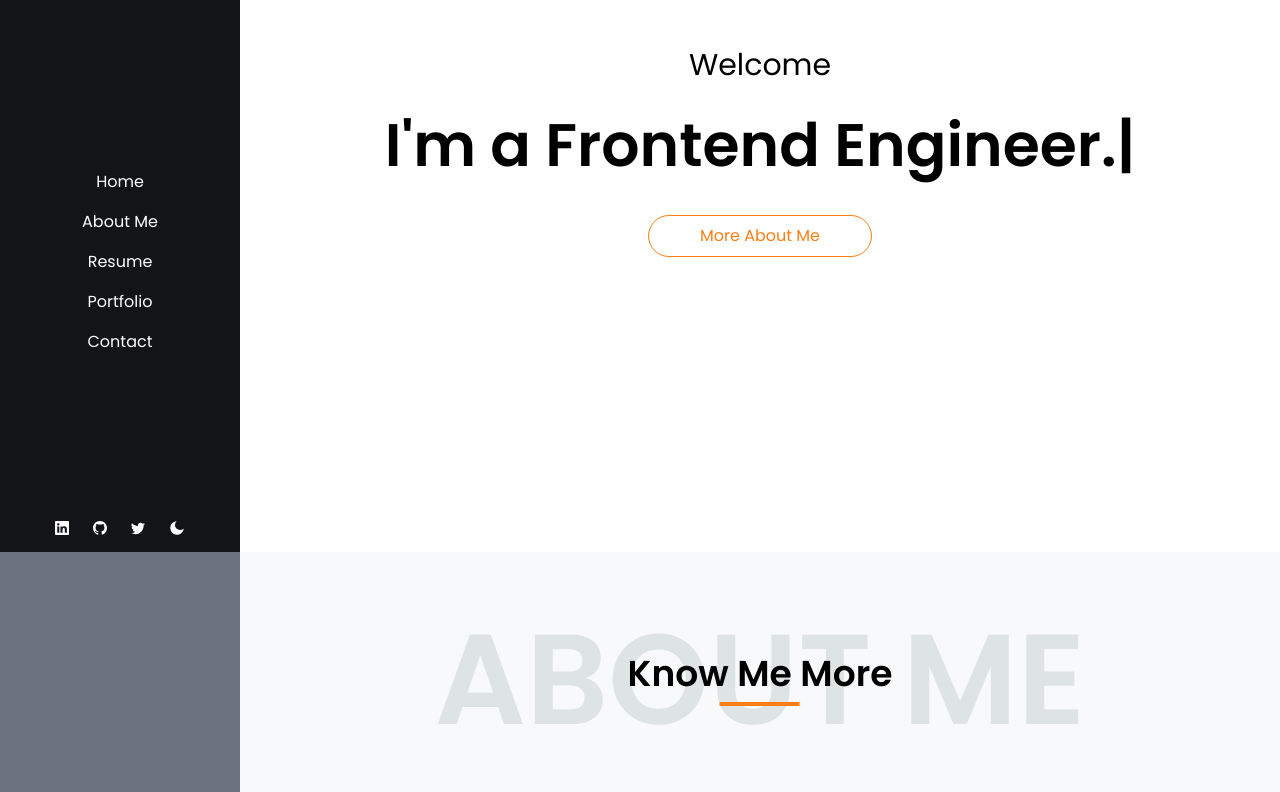
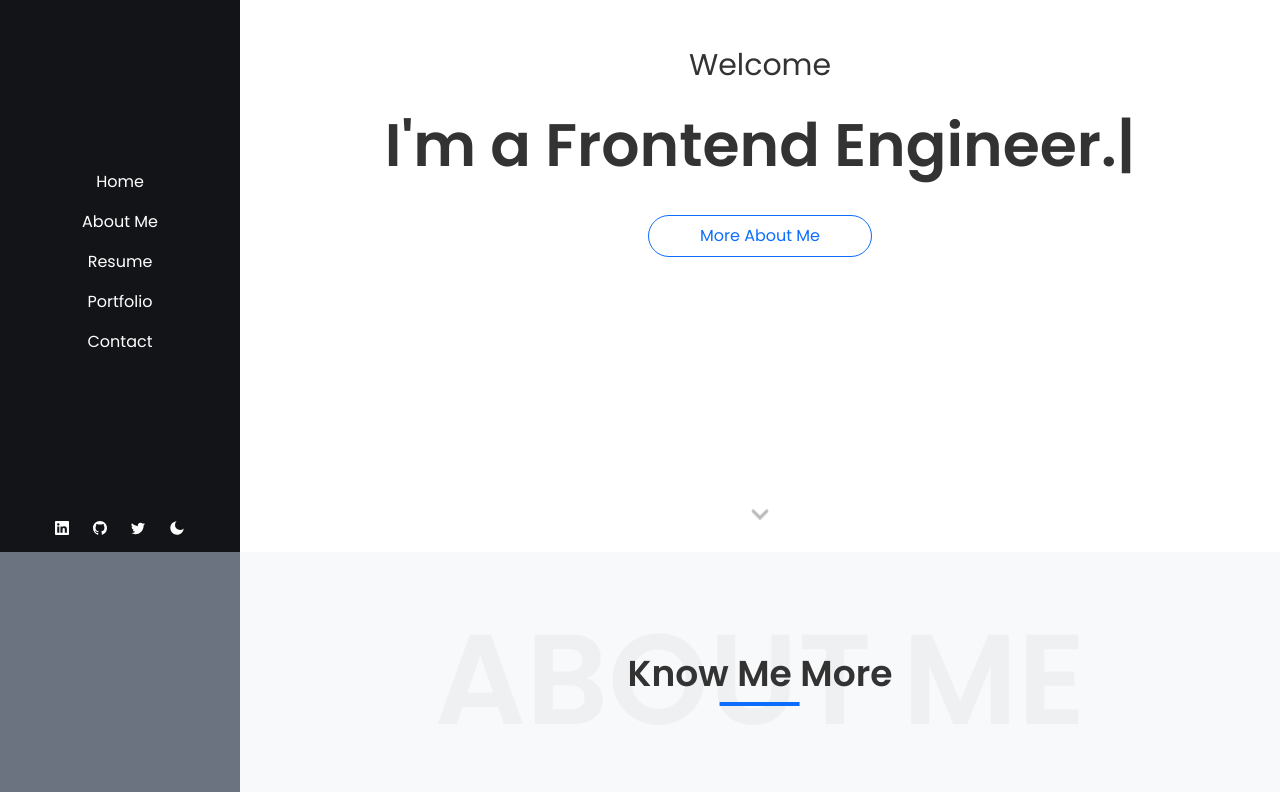
Before and after one commit to walterradduso/portfolio-page, a Next.js app: page / in a window 1280 px wide. Shown: the part 248-1040 px from the top of the page. Built offline with nearby package versions, Linux system fonts and the light colour scheme.

Commit message:
feat: update tailwind config, add animation, update home

```diff
--- a/src/app/components/Home/Home.tsx
+++ b/src/app/components/Home/Home.tsx
@@ -1,13 +1,13 @@
-import { TypedText } from '@/components/TypedText';
+import HomeContent from './HomeContent';
 
 function Home() {
   const sequence = ["I'm Walter Radduso", 3000, "I'm a Frontend Engineer.", 3000, ''];
 
   return (
     <section className="flex h-screen flex-col items-center justify-center gap-8 font-poppins">
-      <h2 className="text-3xl">Welcome</h2>
+      <h2 className="text-3xl text-dark dark:text-white">Welcome</h2>
 
-      <TypedText className="mb-2 text-center font-poppins text-6xl font-semibold" sequence={sequence} wrapper="span" />
+      <HomeContent sequence={sequence} wrapper="span" />
     </section>
   );
 }
--- /dev/null
+++ b/src/app/components/Home/HomeContent.tsx
@@ -0,0 +1,41 @@
+'use client';
+
+import { ReactElement } from 'react';
+import { FaChevronDown } from 'react-icons/fa';
+import { TypeAnimation } from 'react-type-animation';
+
+import { Button } from '@/components/Button';
+import { scrollIntoView } from '@/utils/scrollIntoView';
+
+type Wrapper = 'p' | 'div' | 'span' | 'strong' | 'a' | 'h1' | 'h2' | 'h3' | 'h4' | 'h5' | 'h6' | 'b';
+
+interface Props {
+  sequence: (string | number)[];
+  wrapper: Wrapper;
+}
+
+function HomeContent({ sequence, wrapper }: Props): ReactElement {
+  return (
+    <>
+      <TypeAnimation
+        className="mb-2 text-center font-poppins text-6xl font-semibold text-dark dark:text-white"
+        cursor={true}
+        repeat={Infinity}
+        sequence={sequence}
+        wrapper={wrapper}
+      />
+
+      <Button
+        className="w-56 border-primary text-primary hover:bg-primary hover:text-white"
+        text="More About Me"
+        onClick={() => scrollIntoView('AboutMe')}
+      />
+
+      <button className="absolute bottom-0 h-12 text-dark hover:text-primary dark:text-white" onClick={() => scrollIntoView('AboutMe')}>
+        <FaChevronDown className="animate-fade-in-down text-xl" />
+      </button>
+    </>
+  );
+}
+
+export default HomeContent;
--- a/src/app/components/Home/index.ts
+++ b/src/app/components/Home/index.ts
@@ -1 +1,2 @@
 export { default as Home } from './Home';
+export { default as HomeContent } from './HomeContent';
--- a/src/components/Title/Title.tsx
+++ b/src/components/Title/Title.tsx
@@ -12,8 +12,9 @@ function Title({ className, subText, text }: Props): ReactElement {
 
   return (
     <section className={titleStyle}>
-      <h2 className="text-center text-9xl font-semibold uppercase text-primary-light-gray dark:text-primary-dark-gray">{text}</h2>
-      <p className="absolute left-1/2 top-1/2 -translate-x-1/2 -translate-y-1/2 text-center text-4xl font-semibold">
+      <h2 className="text-center text-9xl font-semibold uppercase text-primary-light-gray/40 dark:text-primary-dark-gray/40">{text}</h2>
+
+      <p className="absolute left-1/2 top-1/2 -translate-x-1/2 -translate-y-1/2 text-center text-4xl font-semibold text-dark dark:text-white">
         {subText}
 
         <span className="m-auto mt-2 block w-20 border-b-4 border-primary" />
--- a/src/components/TypedText/TypedText.tsx
+++ /dev/null
@@ -1,32 +0,0 @@
-'use client';
-
-import { ReactElement } from 'react';
-import { TypeAnimation } from 'react-type-animation';
-
-import { scrollIntoView } from '@/utils/scrollIntoView';
-
-import { Button } from '../Button';
-
-type Wrapper = 'p' | 'div' | 'span' | 'strong' | 'a' | 'h1' | 'h2' | 'h3' | 'h4' | 'h5' | 'h6' | 'b';
-
-interface Props {
-  className?: string;
-  sequence: (string | number)[];
-  wrapper: Wrapper;
-}
-
-function TypedText({ className, sequence, wrapper }: Props): ReactElement {
-  return (
-    <>
-      <TypeAnimation className={className} cursor={true} repeat={Infinity} sequence={sequence} wrapper={wrapper} />
-
-      <Button
-        className="w-56 border-primary text-primary hover:bg-primary hover:text-white"
-        text="More About Me"
-        onClick={() => scrollIntoView('AboutMe')}
-      />
-    </>
-  );
-}
-
-export default TypedText;
--- a/src/components/TypedText/index.ts
+++ /dev/null
@@ -1 +0,0 @@
-export { default as TypedText } from './TypedText';
--- a/tailwind.config.js
+++ b/tailwind.config.js
@@ -17,6 +17,9 @@ module.exports = {
       '2xl': '1536px',
     },
     extend: {
+      animation: {
+        'fade-in-down': 'fadeInDown 1.5s infinite',
+      },
       colors: {
         'primary-menu-color': '#010101',
         'secondary-menu-color': '#121418',
@@ -29,13 +32,26 @@ module.exports = {
         'secondary-light-color': '#f8f9fa',
         'primary-dark-color': '#212529',
         'secondary-dark-color': '#343a40',
-        primary: '#fd7e14',
+        primary: '#0d6efd',
+        dark: '#333333',
       },
       fontFamily: {
         montserrat: ['Montserrat', 'sans-serif'],
         poppins: ['Poppins', 'sans-serif'],
         quicksand: ['Quicksand', 'sans-serif'],
       },
+      keyframes: {
+        fadeInDown: {
+          '0%': {
+            opacity: 0,
+            transform: 'translateY(-20px)',
+          },
+          '100%': {
+            opacity: 1,
+            transform: 'translateY(0px)',
+          },
+        },
+      },
     },
   },
   plugins: [],
```
